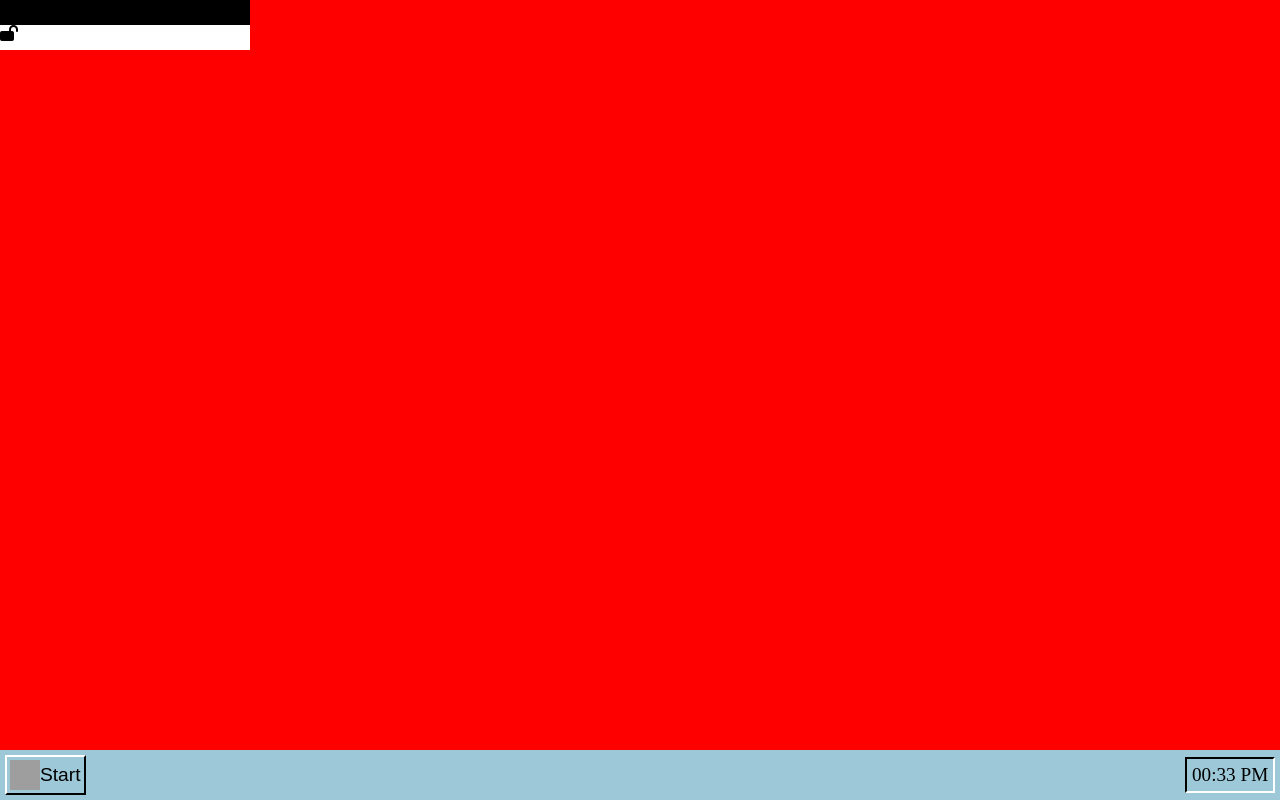
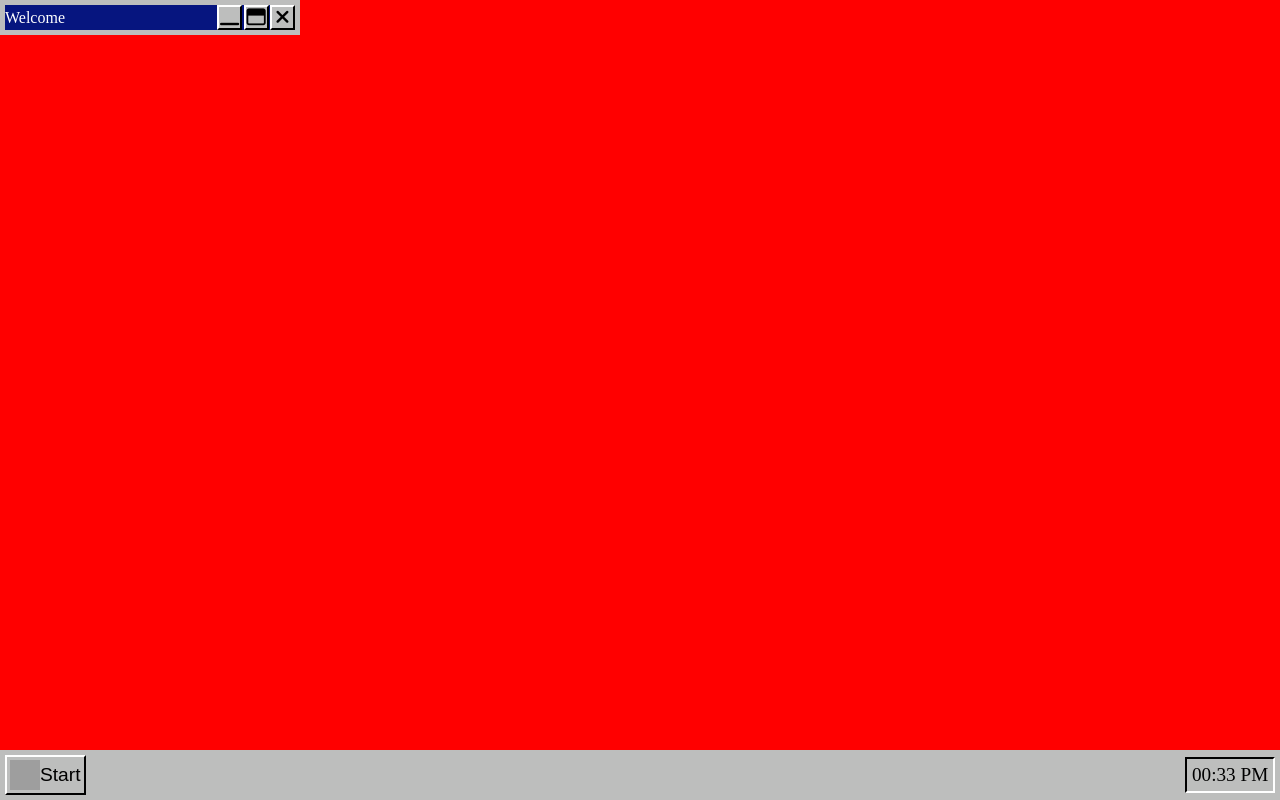
Before and after one commit to Wodnyan/Portfolio, a React (Create React App) app: page / in a window 1280 px wide. Built offline with nearby package versions, Linux system fonts and the light colour scheme; grey boxes are pictures that could not be loaded.

Commit message:
Top bar button styles, reworked drag hook, changed the windows grey color

```diff
--- a/src/components/Screen.tsx
+++ b/src/components/Screen.tsx
@@ -3,10 +3,8 @@ import Window from "./Window";
 
 const Screen = () => {
   return (
-    <main
-      className="screen"
-    >
-      <Window />
+    <main className="screen">
+      <Window minimizeBtn maximizeBtn />
     </main>
   );
 };
--- a/src/components/Window.tsx
+++ b/src/components/Window.tsx
@@ -1,15 +1,31 @@
 import React, { useRef } from "react";
 import useDrag from "../hooks/useDrag";
 
-const Window: React.FC = () => {
+interface Props {
+  minimizeBtn?: boolean;
+  maximizeBtn?: boolean;
+}
+
+const Window: React.FC<Props> = ({ maximizeBtn, minimizeBtn }) => {
   const dragRef = useRef(null);
-  const handleRef = useRef(null);
-  const drag = useDrag(dragRef, handleRef);
+  const { handleRef } = useDrag(dragRef);
 
   return (
     <div ref={dragRef} className="window">
-      <div draggable={false} ref={handleRef} className="top-bar"></div>
-      <i className="fas fa-lock-open"></i>
+      <div draggable={false} ref={handleRef} className="top-bar">
+        <div className="top-bar__info">
+          <p>Welcome</p>
+        </div>
+        <div className="top-bar__btn-group">
+          {minimizeBtn && (
+            <i className="fas fa-window-minimize top-bar__btn"></i>
+          )}
+          {maximizeBtn && (
+            <i className="far fa-window-maximize top-bar__btn"></i>
+          )}
+          <i className="fas fa-times top-bar__btn"></i>
+        </div>
+      </div>
     </div>
   );
 };
--- a/src/hooks/useDrag.ts
+++ b/src/hooks/useDrag.ts
@@ -1,6 +1,8 @@
-import { useEffect } from "react";
+import { useEffect, useRef } from "react";
 
-const useDrag = (ref: any, handle?: any) => {
+const useDrag = (ref: any) => {
+  const handleRef = useRef(null);
+
   useEffect(() => {
     const target = ref.current;
     if (!target) {
@@ -18,8 +20,7 @@ const useDrag = (ref: any, handle?: any) => {
       initialX = e.clientX - offsetX;
       initialY = e.clientY - offsetY;
       // If there is a handler and the target isn't the handler than do nothing
-      console.log(handle && e.target != handle);
-      if (handle && e.target !== handle.current) {
+      if (handleRef.current !== null && e.target !== handleRef.current) {
         return;
       }
       window.addEventListener("mouseup", onMouseUp);
@@ -46,7 +47,8 @@ const useDrag = (ref: any, handle?: any) => {
       target.removeEventListener("mousedown", onMouseDown);
       target.removeEventListener("mouseup", onMouseUp);
     };
-  }, [ref]);
+  }, [ref, handleRef]);
+  return { handleRef };
 };
 
 export default useDrag;
--- a/src/sass/components/_window.scss
+++ b/src/sass/components/_window.scss
@@ -1,11 +1,36 @@
+@import "../utilities/_variables.scss";
+@import "../components/_button.scss";
+
+$btn-dimensions: 25px;
+
 .window {
+  position: absolute;
   height: 50px;
-  min-width: 250px;
-  background: white;
-  position: absolute;
+  min-width: 300px;
+  padding: 5px;
+  height: auto;
+  background: $windows-grey;
   .top-bar {
     height: 25px;
-    background: black;
+    background: $windows-terminal-blue;
     cursor: move;
+    display: flex;
+    justify-content: space-between;
+    align-items: center;
+    &__info {
+      color: #fff;
+    }
+    &__btn-group {
+      display: flex;
+    }
+    &__btn {
+      @extend .btn;
+      width: $btn-dimensions;
+      height: $btn-dimensions;
+      margin-left: 1.5px;
+      display: flex;
+      align-items: center;
+      justify-content: center;
+    }
   }
 }
--- a/src/sass/utilities/_variables.scss
+++ b/src/sass/utilities/_variables.scss
@@ -1,3 +1,3 @@
 // Colors
-$windows-grey: #9dc8d8;
+$windows-grey: #bdbebd;
 $windows-terminal-blue: #06157f;
```
